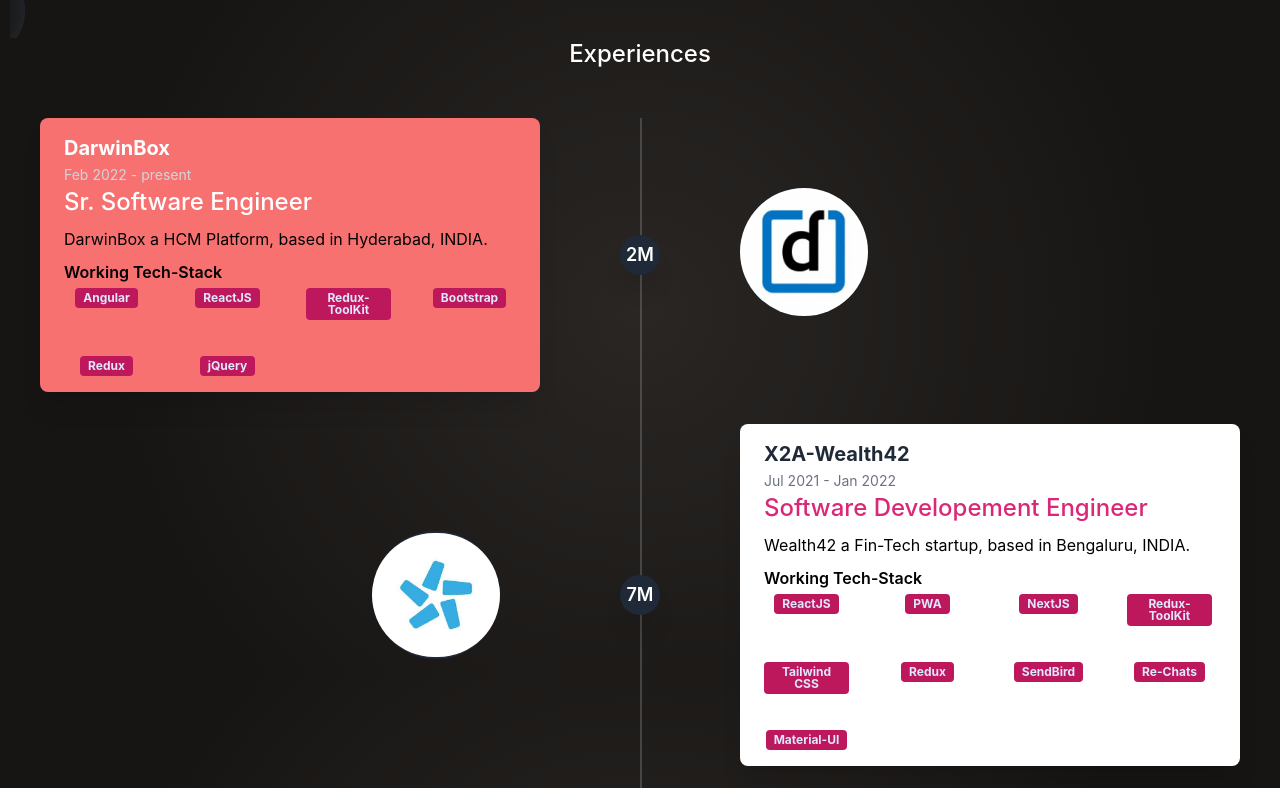
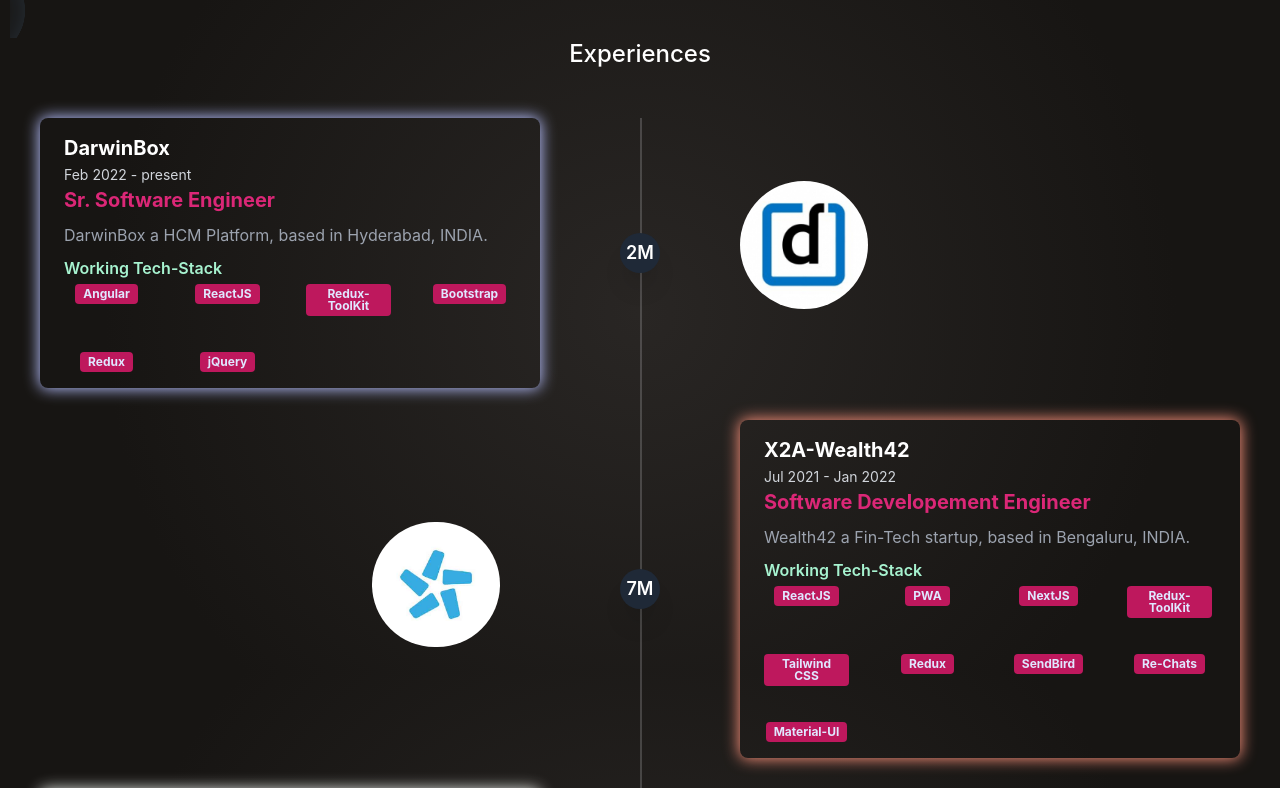
Before and after one commit to num-js/portfolio, a React (Create React App) app: page / in a window 1280 px wide. Shown: the part 768-1556 px from the top of the page. Built offline with nearby package versions, Linux system fonts and the light colour scheme; a web font is replaced by a local one.

Commit message:
Experience Section update in Desktop Screen

```diff
--- a/src/components/Experiences/DesktopViewExperience.js
+++ b/src/components/Experiences/DesktopViewExperience.js
@@ -1,4 +1,5 @@
 import React from 'react'
+import { generateRandomNumber } from '../../helpers/generateNumber';
 import SkillDiv from '../SharedComponents/ActiveStatusGreenDot/SkillDiv';
 
 const DesktopViewExperience = ({ experiencesData }) => {
@@ -6,87 +7,49 @@
         <>
             <div class="border-2-2 absolute border-opacity-20 h-full border" style={{ left: '50%' }}></div>
             {
-                experiencesData.map((companyData, index) => (
-                    companyData.isLeftSideStarts ? (
-                        <div class="mb-8 flex justify-between items-center w-full right-timeline">
-                            <div class="order-1 w-5/12 flex justify-end">
-                                <div class="sm:w-32 sm:h-32 h-20 w-20 sm:mr-10 inline-flex items-center justify-center rounded-full text-green-400 bg-gray-800 flex-shrink-0">
+                experiencesData.map((companyData, index) => {
+                    const isLeftSide = index % 2 == 0;
+                    return (
+                        <div class={`mb-8 flex justify-between ${isLeftSide ? "flex-row-reverse items-center w-full left-timeline" : "items-center w-full right-timeline"}`} >
+                            <div class={`order-1 w-5/12 ${isLeftSide ? "" : "flex justify-end"}`}>
+                                <div class="sm:w-32 sm:h-32 h-20 w-20 sm:mr-10 inline-flex items-center justify-center rounded-full flex-shrink-0">
                                     <a target='_blank' href={companyData.companyURL}>
-                                        <img className="rounded-full" src={companyData.companyLogo} />
+                                        <img className="rounded-full imgJump" src={companyData.companyLogo} />
                                     </a>
                                 </div>
                             </div>
                             <div class="z-20 flex items-center order-1 bg-gray-800 shadow-xl w-10 h-10 rounded-full">
                                 <h1 class="mx-auto font-semibold text-lg text-white">{companyData.duration}</h1>
                             </div>
-                            <div class="order-1 bg-white rounded-lg shadow-xl w-5/12 px-6 py-4">
-                                <h3 class="font-bold text-gray-800 text-xl">{companyData.name}</h3>
-                                <span className="text-gray-500 text-sm">
+                            <div class="order-1 rounded-lg shadow-xl w-5/12 px-6 py-4"
+                                style={{ boxShadow: `0px 0px 15px 1px rgb(${generateRandomNumber(100, 255)} ${generateRandomNumber(100, 255)} ${generateRandomNumber(100, 255)})` }}
+                            >
+                                <h3 class="font-bold text-xl text-white">{companyData.name}</h3>
+                                <span className="text-sm text-gray-300">
                                     {companyData.timeLine}
                                 </span>
-                                <h3 class="text-2xl font-medium text-pink-600 title-font mb-2">
+                                <h3 class="font-bold text-xl text-pink-600 title-font mb-2">
                                     {companyData.role}
                                 </h3>
-                                <p class="leading-relaxed text-base">
+                                <p class="leading-relaxed text-base text-gray-400">
                                     {companyData.description}
                                 </p>
-                                <div className="mt-2 font-semibold">
+                                <div className="mt-2 font-semibold text-green-200">
                                     {companyData.workingTech.label}
                                     <div className="">
                                         <div class="flex flex-wrap -m-4 text-center">
-                                            {
-                                                companyData.workingTech.technologies.map((tech, index) => (
-                                                    <div class="p-4 sm:w-1/4 w-1/2">
-                                                        <SkillDiv skill={tech} />
-                                                    </div>
-                                                ))
-                                            }
-                                        </div>
-                                    </div>
-                                </div>
-                            </div>
-                        </div>
-                    ) : (
-                        <div class="mb-8 flex justify-between flex-row-reverse items-center w-full left-timeline">
-                            <div class="order-1 w-5/12">
-                                <div class="sm:w-32 sm:h-32 h-20 w-20 sm:mr-10 inline-flex items-center justify-center rounded-full text-green-400 bg-gray-800 flex-shrink-0">
-                                    <a target='_blank' href={companyData.companyURL}>
-                                        <img className="rounded-full" src={companyData.companyLogo} />
-                                    </a>
-                                </div>
-                            </div>
-                            <div class="z-20 flex items-center order-1 bg-gray-800 shadow-xl w-10 h-10 rounded-full">
-                                <h1 class="mx-auto text-white font-semibold text-lg">{companyData.duration}</h1>
-                            </div>
-                            <div class="order-1 bg-red-400 rounded-lg shadow-xl w-5/12 px-6 py-4">
-                                <h3 class="font-bold text-white text-xl">{companyData.name}</h3>
-                                <span className="text-gray-300 text-sm">
-                                    {companyData.timeLine}
-                                </span>
-                                <h3 class="text-2xl font-medium text-white title-font mb-2">
-                                    {companyData.role}
-                                </h3>
-                                <p class="leading-relaxed text-base">
-                                    {companyData.description}
-                                </p>
-                                <div className="mt-2 font-semibold">
-                                    {companyData.workingTech.label}
-                                    <div className="">
-                                        <div class="flex flex-wrap -m-4 text-center">
-                                            {
-                                                companyData.workingTech.technologies.map((tech, index) => (
-                                                    <div class="p-4 sm:w-1/4 w-1/2">
-                                                        <SkillDiv skill={tech} />
-                                                    </div>
-                                                ))
-                                            }
+                                            {companyData.workingTech.technologies.map((tech, index) => (
+                                                <div class="p-4 sm:w-1/4 w-1/2">
+                                                    <SkillDiv skill={tech} />
+                                                </div>
+                                            ))}
                                         </div>
                                     </div>
                                 </div>
                             </div>
                         </div>
                     )
-                ))
+                })
             }
         </>
     )
--- /dev/null
+++ b/src/helpers/generateNumber.js
@@ -0,0 +1,4 @@
+// Generate Random Number from 100 to 255 - For RGB Colors
+export const generateRandomNumber = (min, max) => {
+    return Math.floor(Math.random() * (max - min + 1)) + min;
+}
```
